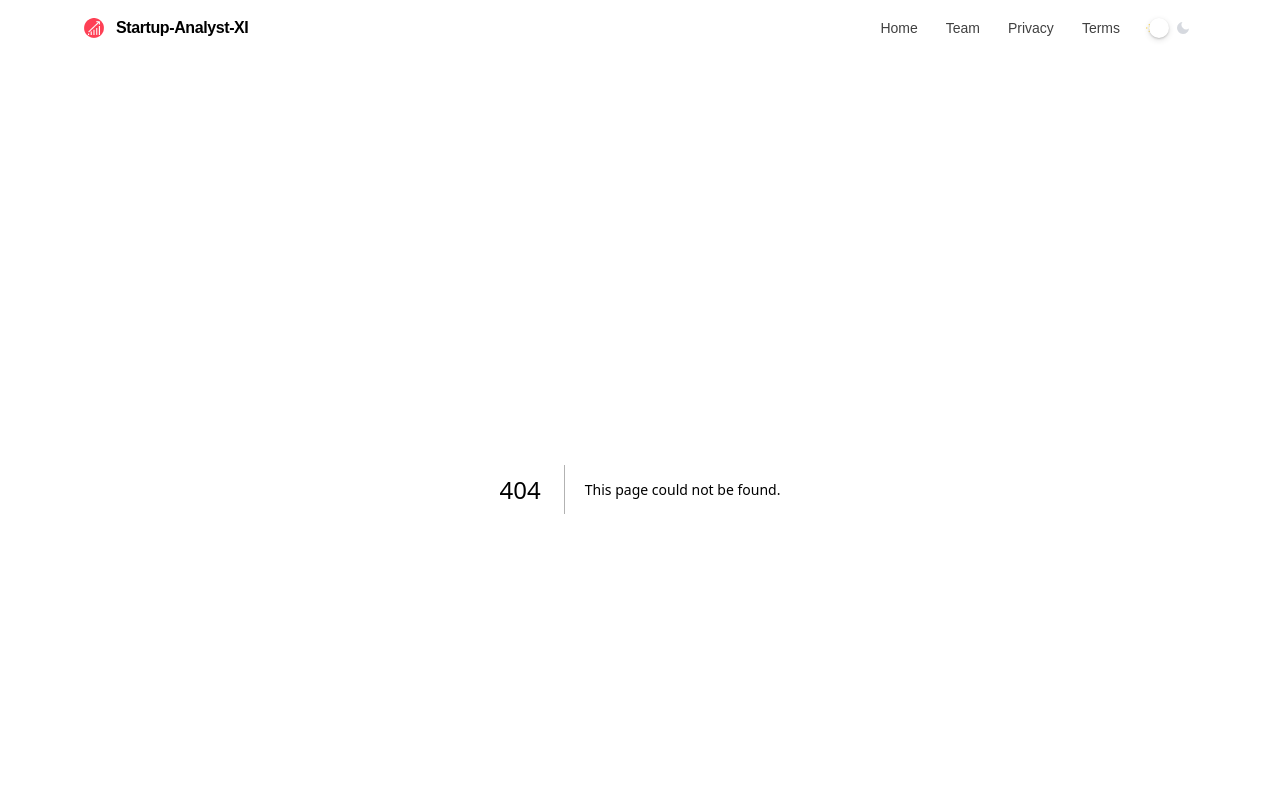
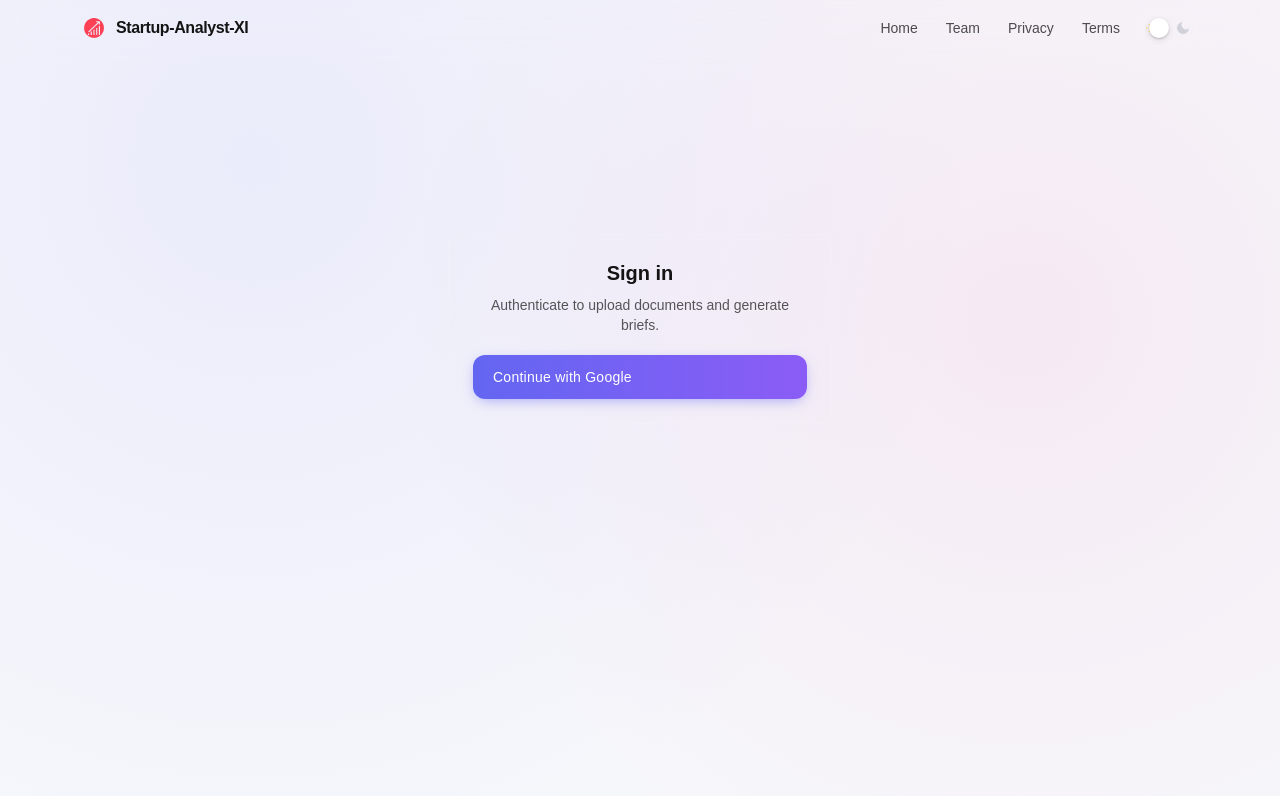
Before and after one commit to akshayBhardwaj23/startup-analyst, a Next.js app: page /login in a window 1280 px wide. Before the commit this address had no page. Shown: the top 796 px of the page. Built offline with nearby package versions, Linux system fonts and the light colour scheme.

Commit message:
Login page

```diff
--- /dev/null
+++ b/app/login/page.tsx
@@ -0,0 +1,21 @@
+"use client";
+import { signIn } from "next-auth/react";
+
+export default function LoginPage() {
+  return (
+    <div className="min-h-[60vh] flex items-center justify-center px-5">
+      <div className="max-w-sm w-full rounded-xl border border-white/10 bg-white/[0.02] p-6 text-center">
+        <h1 className="text-xl font-semibold mb-2">Sign in</h1>
+        <p className="text-sm opacity-70 mb-5">
+          Authenticate to upload documents and generate briefs.
+        </p>
+        <button
+          onClick={() => signIn("google", { callbackUrl: "/" })}
+          className="btn-primary text-sm w-full"
+        >
+          Continue with Google
+        </button>
+      </div>
+    </div>
+  );
+}
```
